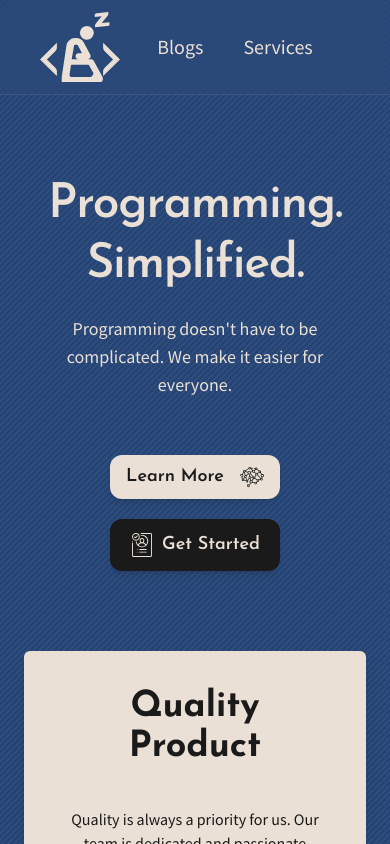
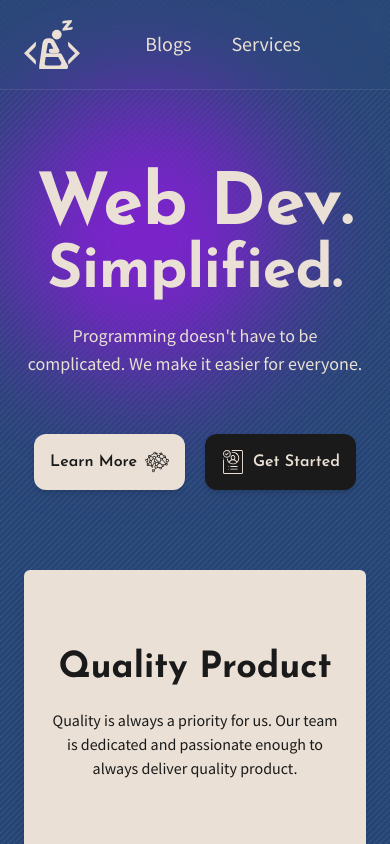
Before and after one commit to lazycodelab/lazycodelab, a Next.js app: page / in a window 390 px wide. Shown: the top 844 px of the page. Built offline with nearby package versions, Linux system fonts and the light colour scheme; a web font is replaced by a local one.

Commit message:
adjusted typography for responsive

```diff
--- a/components/Header.jsx
+++ b/components/Header.jsx
@@ -4,9 +4,9 @@ import ActiveLink from './helpers/ActiveLink'
 
 export default function Header() {
 	return (
-		<header className="border-b border-b-almond-white/10 py-3 backdrop-blur-sm md:py-5">
-			<div className="mx-auto flex w-full items-center px-10 md:container">
-				<div className="w-20 max-w-xs flex-shrink-0">
+		<header className="border-b border-b-almond-white/10 py-5 backdrop-blur-sm">
+			<div className="mx-auto flex w-full items-center px-6 md:container">
+				<div className="w-14 max-w-xs flex-shrink-0 md:w-20">
 					<ActiveLink href="/">
 						<a title="LazyCodeLab Home">
 							<Logo className="fill-current text-almond-white transition-all hover:text-white" />
--- a/components/Home/Sections/GetStartedSection.jsx
+++ b/components/Home/Sections/GetStartedSection.jsx
@@ -1,7 +1,7 @@
 export default function GetStartedSection() {
 	return (
 		<section className="my-16 mx-auto w-full px-10 md:m-32 md:max-w-5xl">
-			<h2 className="mb-10 text-center font-heading text-5xl font-bold md:text-7xl lg:text-6xl">
+			<h2 className="mb-10 text-center font-heading text-5xl font-bold md:text-7xl">
 				Let&apos;s Get Started
 			</h2>
 			<form className="flex flex-col items-center">
--- a/components/Home/Sections/HeroSection.jsx
+++ b/components/Home/Sections/HeroSection.jsx
@@ -3,26 +3,27 @@ import NeuralBrainIcon from '../../../assets/images/NeuralBrainIcon'
 
 export default function HeroSection() {
 	return (
-		<section className="my-20 flex flex-col items-center justify-center md:my-32">
-			<h1 className="mb-5 text-center font-heading text-5xl font-semibold leading-tight tracking-tight text-almond-white md:text-8xl lg:text-9xl">
-				Programming. Simplified.
+		<section className="my-20 flex flex-col items-center justify-center px-6 md:my-32">
+			<h1 className="mb-5 flex flex-col text-center font-heading font-bold leading-tight tracking-tight text-almond-white md:text-8xl md:font-semibold lg:text-9xl">
+				<span className="text-7xl">Web Dev.</span>
+				<span className="text-6xl">Simplified.</span>
 			</h1>
-			<p className="px-16 text-center text-lg md:text-xl">
+			<p className="text-center text-lg md:px-16 md:text-xl">
 				Programming doesn&apos;t have to be complicated. We make it
 				easier for everyone.
 			</p>
 
-			<div className="mt-14 flex flex-col gap-5 md:mt-20 md:flex-row">
+			<div className="mt-14 flex gap-5 md:mt-20">
 				<a
 					href="#"
-					className="flex w-full items-center justify-between rounded-xl bg-almond-white py-2 px-4 font-heading text-lg font-semibold text-eerie-black shadow-md transition-all hover:text-black hover:shadow-xl"
+					className="flex items-center justify-between rounded-xl bg-almond-white p-4 font-heading text-base font-semibold text-eerie-black shadow-md transition-all hover:text-black hover:shadow-xl md:text-lg"
 				>
 					<span>Learn More</span>
 					<NeuralBrainIcon className="ml-2 h-6 w-6 fill-current" />
 				</a>
 				<a
 					href="#"
-					className="flex w-full items-center justify-between rounded-xl bg-eerie-black py-3 px-5 font-heading text-lg font-semibold text-almond-white shadow-md transition-all hover:text-white hover:shadow-xl"
+					className="flex items-center justify-between rounded-xl bg-eerie-black p-4 font-heading text-base font-semibold text-almond-white shadow-md transition-all hover:text-white hover:shadow-xl md:text-lg"
 				>
 					<HireIcon className="mr-2 h-6 w-6 fill-current" />
 					<span>Get Started</span>
--- a/components/Home/Sections/ServicesSection.jsx
+++ b/components/Home/Sections/ServicesSection.jsx
@@ -55,8 +55,8 @@ export default function ServicesSection() {
 	}
 
 	return (
-		<section className="relative mx-auto mt-32 grid w-full p-10 before:absolute before:inset-x-0 before:inset-y-0 before:-z-10 before:h-full before:w-full before:bg-slate-500/20">
-			<h2 className="relative mx-auto mb-16 inline-flex justify-center font-heading text-4xl font-bold before:absolute before:-bottom-1 before:h-1 before:w-1/2 before:rounded-lg before:bg-almond-white md:mt-10 md:mb-32 md:text-7xl">
+		<section className="relative mx-auto mt-16 grid w-full p-10 before:absolute before:inset-x-0 before:inset-y-0 before:-z-10 before:h-full before:w-full before:bg-slate-500/20 md:mt-32">
+			<h2 className="relative mx-auto mb-16 inline-flex justify-center font-heading text-5xl font-bold before:absolute before:-bottom-1 before:h-1 before:w-1/2 before:rounded-lg before:bg-almond-white md:mt-10 md:mb-32 md:text-7xl">
 				Our Services
 			</h2>
 			<div className="mx-auto space-y-10">
--- a/components/Home/Sections/WhyUsSection.jsx
+++ b/components/Home/Sections/WhyUsSection.jsx
@@ -19,8 +19,8 @@ const qualities = [
 export default function WhyUsSection() {
 	const Quality = ({ title, content }) => (
 		<div className="w-full max-w-md">
-			<div className="flex h-72 flex-grow flex-col items-center justify-center rounded-md bg-almond-white px-10 text-center shadow-lg">
-				<h3 className="mb-10 font-heading text-4xl font-bold">
+			<div className="flex h-72 flex-grow flex-col items-center justify-center rounded-md bg-almond-white px-6 text-center shadow-lg md:px-10">
+				<h3 className="mb-5 font-heading text-4xl font-bold md:mb-10">
 					{title}
 				</h3>
 				<p>{content}</p>
--- a/components/Nav.jsx
+++ b/components/Nav.jsx
@@ -5,6 +5,7 @@ export default function Nav() {
 		<nav className="mx-auto flex max-w-7xl flex-1 justify-center space-x-10 text-xl text-almond-white">
 			<Link href="/blogs">Blogs</Link>
 			<Link href="/services">Services</Link>
+			{/* Show mobile nav */}
 		</nav>
 	)
 }
--- a/pages/index.jsx
+++ b/pages/index.jsx
@@ -15,7 +15,7 @@ export default function Index() {
 			<Layout>
 				<HeroSection />
 				<WhyUsSection />
-				{/*<div className="absolute -right-[300px] bottom-52 -z-10 h-[700px] w-[700px] rounded-full bg-purple-700 blur-3xl"></div>*/}
+				<div className="absolute -z-10 h-72 w-72 rounded-full bg-purple-700 blur-3xl md:-right-[300px] md:bottom-52 md:h-[700px] md:w-[700px]"></div>
 				<ServicesSection />
 				<GetStartedSection />
 			</Layout>
```
